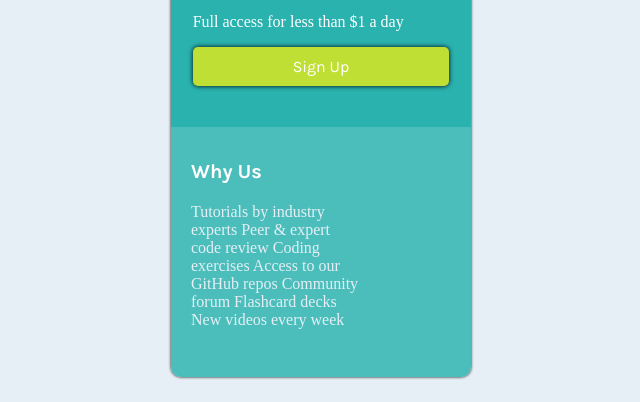
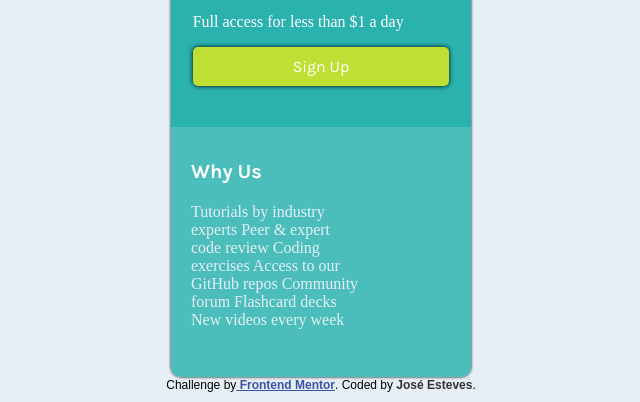
Before and after one commit to ejerciciosFrontendMentor/SinglePriceGridComponent, a plain HTML site: page index.html in a window 1280 px wide. Shown: the part 398-800 px from the top of the page, without its empty margins (319-959 px from the left). Drawn offline with Linux system fonts and the light colour scheme.

Commit message:
footer agregado

```diff
--- a/css/style.css
+++ b/css/style.css
@@ -3,13 +3,13 @@
 *::after {
   box-sizing: border-box;
 }
-html{
+html {
   font-size: 16px;
 }
 @media screen and (min-width: 2560px) {
-html{
-  font-size: 30px;
-}
+  html {
+    font-size: 30px;
+  }
 }
 body {
   margin: 0;
@@ -77,7 +77,7 @@ body {
 }
 @media screen and (min-width: 1440px) {
   .card__title--color {
-   font-size: 1.5625rem;
+    font-size: 1.5625rem;
   }
 }
 .card__title--size {
@@ -117,3 +117,23 @@ body {
   box-shadow: 0 0px 0.3125rem #000;
   background-color: hsl(71, 73%, 54%);
 }
+/* footer */
+.footer {
+  padding: 0.625rem;
+  position: absolute;
+  bottom: 0;
+  font-family: sans-serif;
+}
+.attribution {
+  font-size: 0.75rem;
+  text-align: center;
+  color: #000;
+}
+.attribution__link {
+  font-weight: bold;
+  color: hsl(228, 45%, 44%);
+}
+.attribution__link--name {
+  text-decoration: none;
+  color: #333;
+}
--- a/index.html
+++ b/index.html
@@ -57,5 +57,19 @@
         </article>
       </section>
     </div>
+    <footer class="footer">
+      <div class="attribution">
+        Challenge by<a
+          class="attribution__link"
+          href="https://www.frontendmentor.io?ref=challenge"
+          target="_blank"
+        >
+          Frontend Mentor</a
+        >. Coded by
+        <a class="attribution__link attribution__link--name" href="#">
+          José Esteves</a
+        >.
+      </div>
+    </footer>
   </body>
 </html>
```
